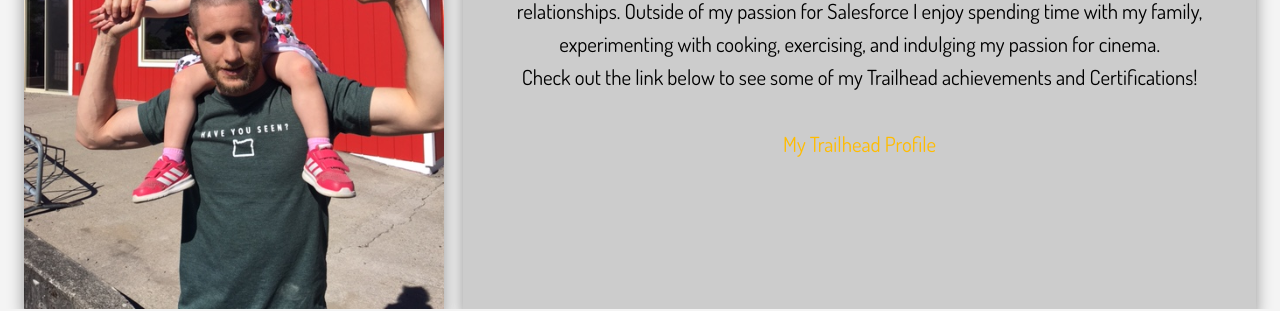
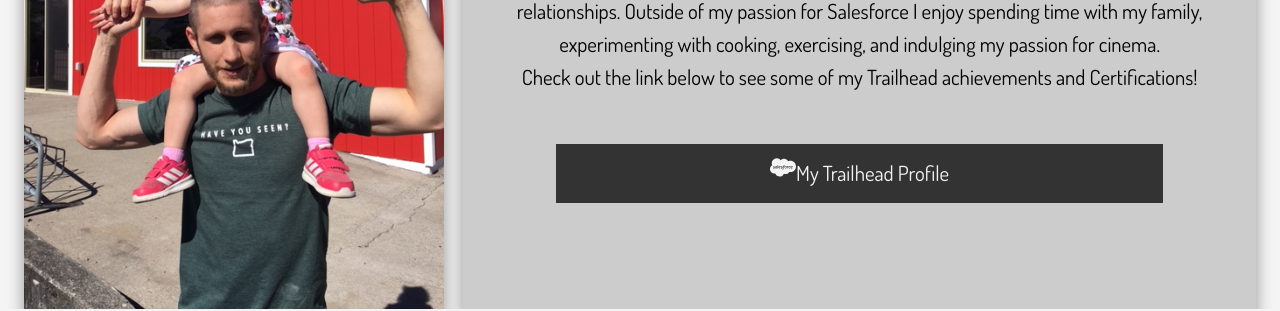
Before and after one commit to nrobert444/Dev-Portfolio, a React (Create React App) app: page / in a window 1280 px wide. Shown: the part 1160-1471 px from the top of the page. Built offline with nearby package versions, Linux system fonts and the light colour scheme.

Commit message:
added button link for trailhead with icon

```diff
--- a/src/components/AboutInfo/AboutInfo.jsx
+++ b/src/components/AboutInfo/AboutInfo.jsx
@@ -1,7 +1,9 @@
 import React from 'react'
-import { AboutInfoStyles, NoStyleA } from './AboutInfo.styles'
+import { AboutInfoStyles, ButtonLink } from './AboutInfo.styles'
 import { Container } from '../Container/Container'
 import { BottomLine, SectionTitle, Lead } from '../Container/Container.style'
+import { FontAwesomeIcon } from '@fortawesome/react-fontawesome'
+import { faSalesforce } from '@fortawesome/free-brands-svg-icons'
 import Fade from 'react-reveal/Fade'
 
 export const AboutInfo = () => {
@@ -38,9 +40,16 @@
                   achievements and Certifications!
                   <br></br>
                   <br></br>
-                  <NoStyleA href='https://trailblazer.me/id/nroberto2'>
+                  <ButtonLink
+                    href='https://trailblazer.me/id/nroberto2'
+                    className='btn-dark'
+                  >
+                    <FontAwesomeIcon
+                      className='fab fa-salesforce'
+                      icon={faSalesforce}
+                    />{' '}
                     My Trailhead Profile
-                  </NoStyleA>
+                  </ButtonLink>
                 </Lead>
               </div>
             </Fade>
--- a/src/components/AboutInfo/AboutInfo.styles.jsx
+++ b/src/components/AboutInfo/AboutInfo.styles.jsx
@@ -33,15 +33,35 @@
     }
   }
 `
-export const NoStyleA = styled.a`
-  text-decoration: none;
-  color: #ffbc00;
+export const ButtonLink = styled.a`
+  display: flex;
+  justify-content: center;
+  width: auto;
+  margin: 1rem 5rem 1rem 5rem;
 
-  &:focus,
-  &:hover,
-  &:visited,
-  &:link,
-  &:active {
-    text-decoration: none;
+  @media (max-width: 500px) {
+    & a {
+      display: flex;
+      justify-content: center;
+      width: auto;
+      margin-top: 1rem;
+    }
+  }
+  @media (max-width: 800px) {
+    & a {
+      display: flex;
+      justify-content: center;
+      margin-left: 5rem;
+      margin-right: 5rem;
+      margin-top: 0.5rem;
+    }
+  }
+  @media (max-width: 1600px) {
+    & a {
+      margin-top: 2rem;
+    }
+    &:hover {
+      color: #ffbc00;
+    }
   }
 `
```
